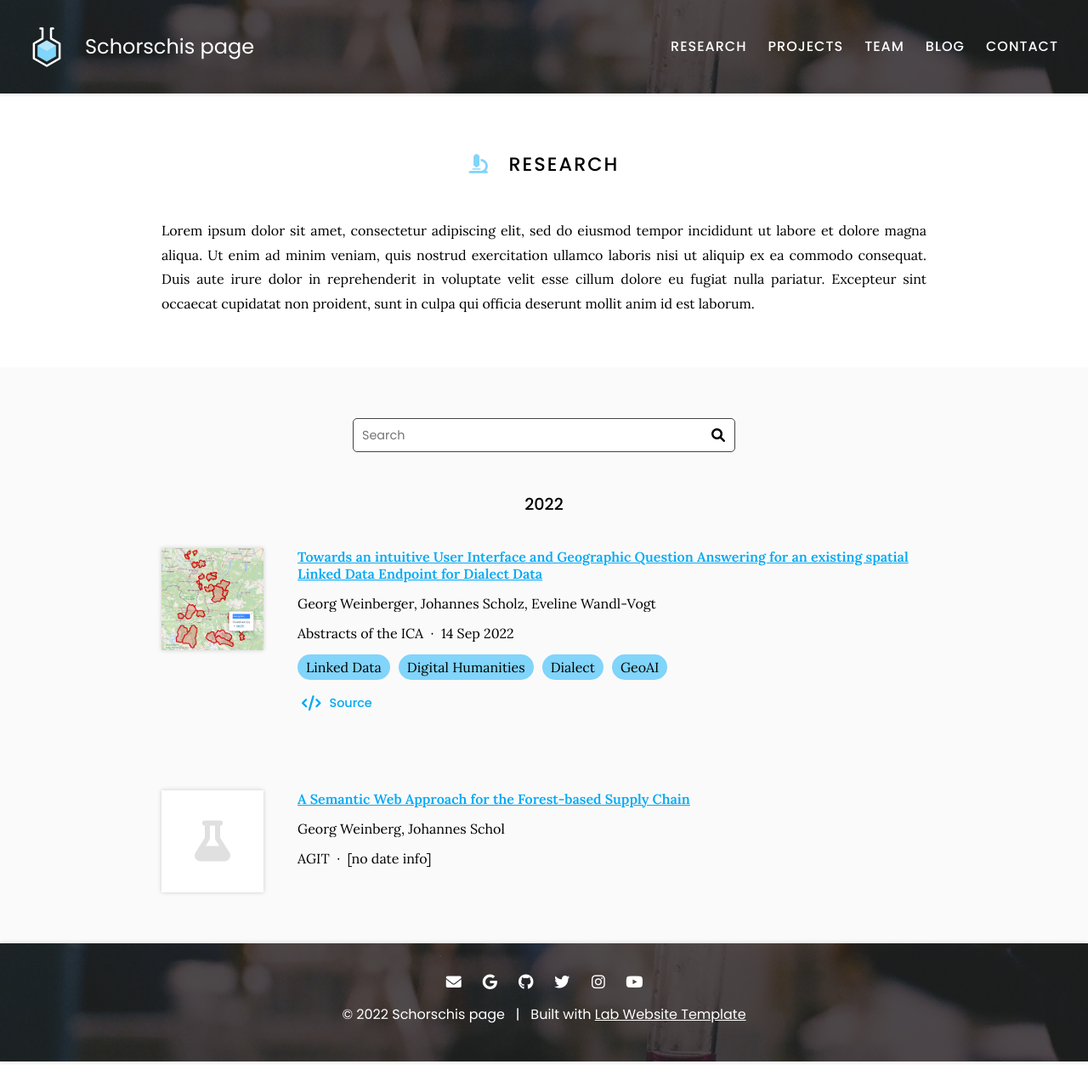
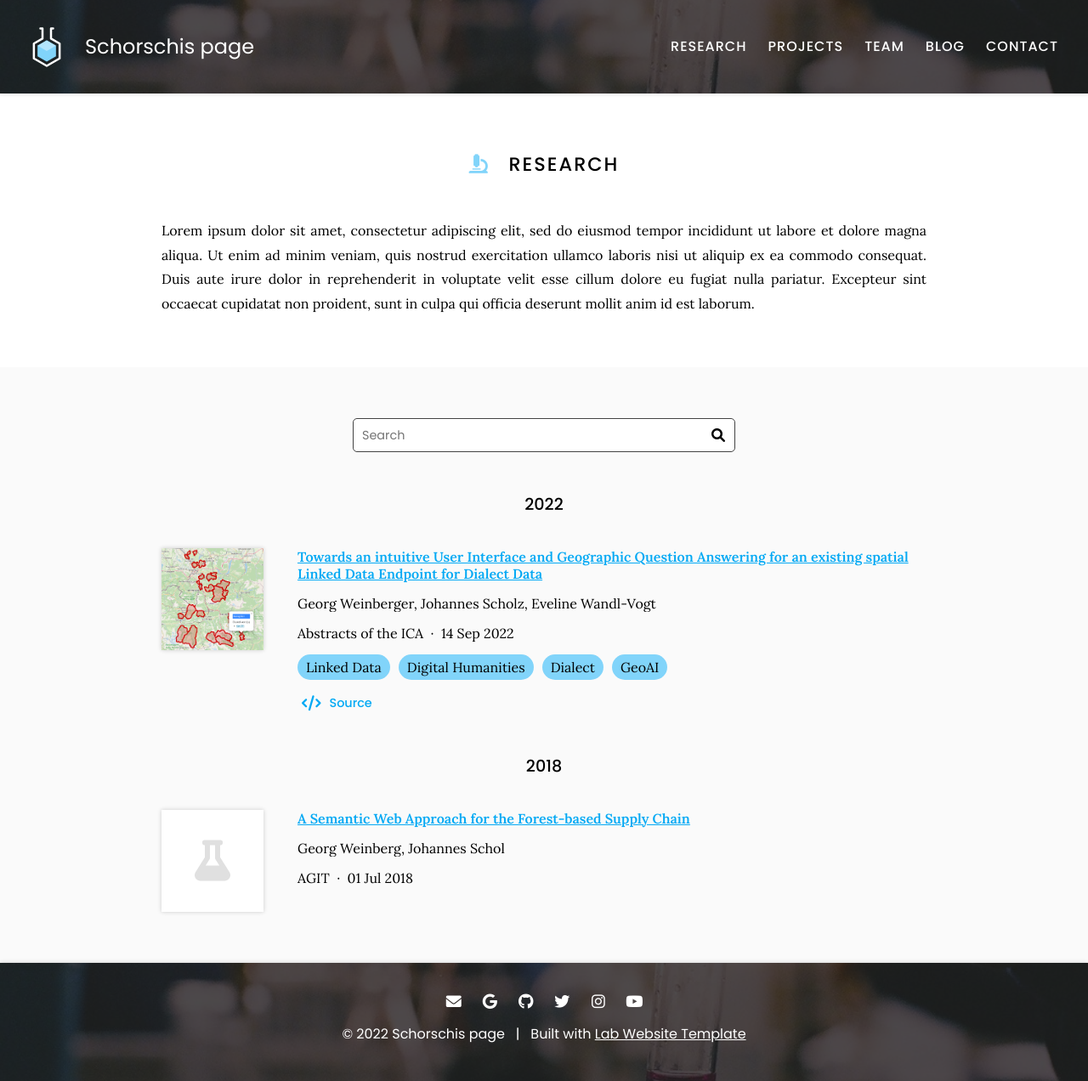
Before and after one commit to geowei1/geowei1.github.io, a Jekyll site: the page built from research/index.md, in a window 1280 px wide. Shown: the whole page at 85% size. Built offline with Jekyll 4.4.1, drawn with Linux system fonts in a browser that asks for light colours; before the commit the page ends 1249 px from its top, so only the background shows below that.

Commit message:
Generate citations

```diff
--- a/_data/citations.yaml
+++ b/_data/citations.yaml
@@ -27,6 +27,6 @@
   - Georg Weinberg
   - Johannes Schol
   publisher: AGIT
-  date: ''
+  date: '2018-07-01'
   link: https://graz.pure.elsevier.com/en/publications/a-semantic-web-approach-for-the-forest-based-supply-chain
-  _cache: 444af0b25af87b547f4318ec10d52a95709ee5bd7360ae12c6240b3cea9040a9
+  _cache: 78bae730bd7fa624a3472c87b265fefb541522b89fef5adab6fe98d961a7997c
```
